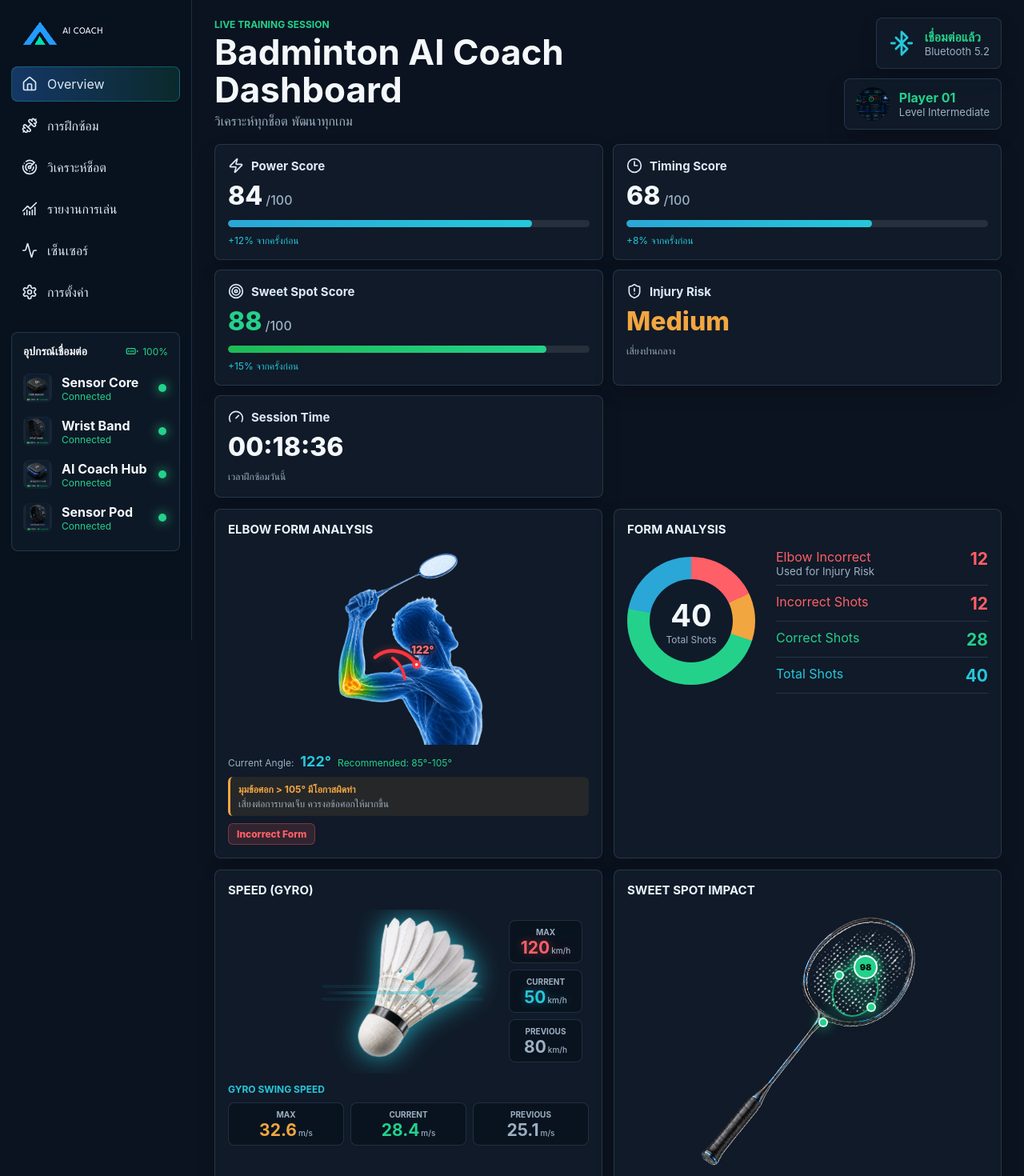
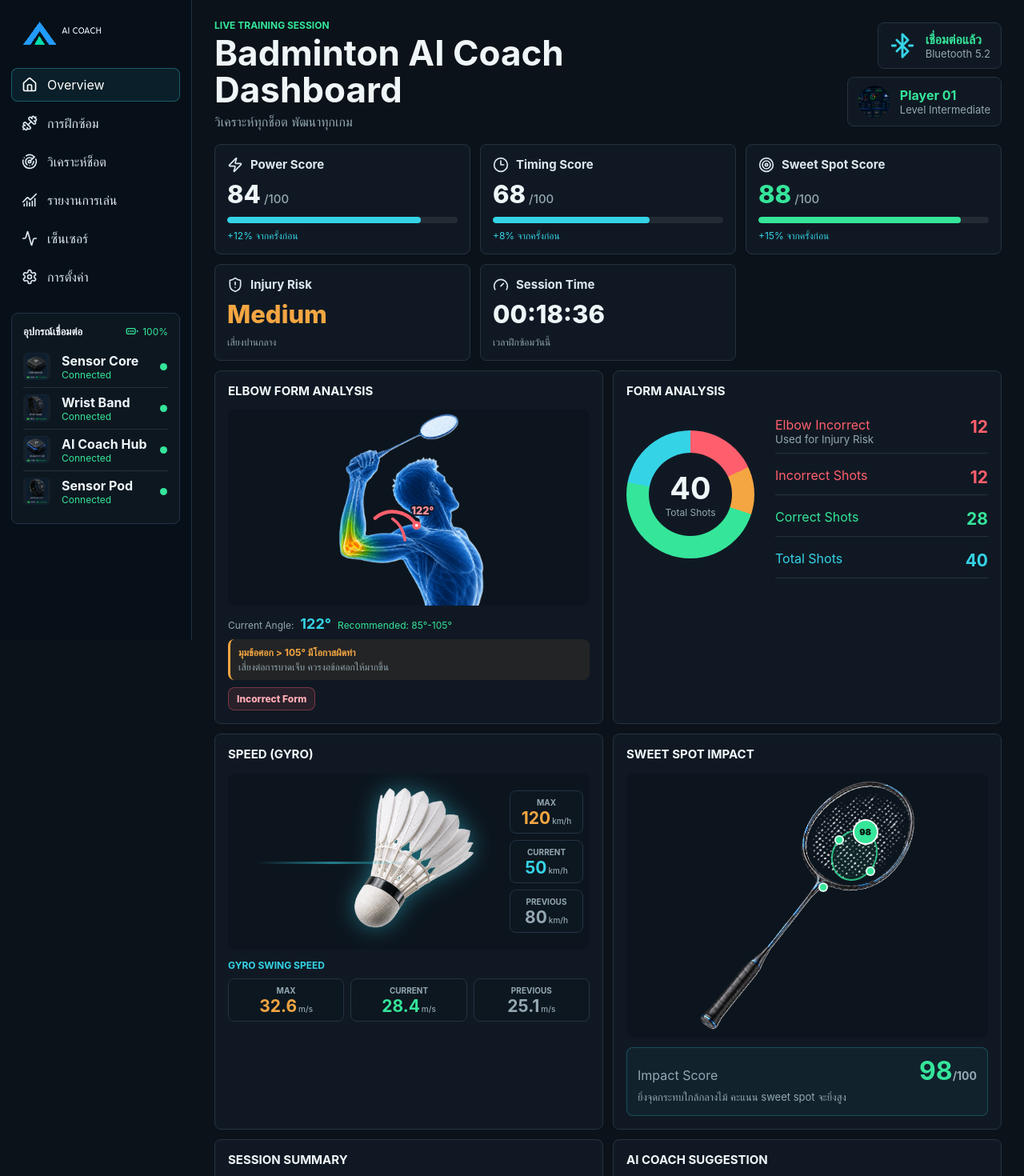
Before and after one commit to Anuwry/level2_hack3_dashboard, a React (Vite) app: page / in a window 1280 px wide. Shown: the top 1470 px of the page at 80% size. Built offline with nearby package versions, Linux system fonts and the light colour scheme.

Commit message:
Simplify dashboard visual style

```diff
--- a/src/App.css
+++ b/src/App.css
@@ -1,18 +1,16 @@
 :root {
-  --bg: #0b1320;
-  --surface: #111b29;
-  --surface-strong: #152031;
-  --surface-soft: rgba(255, 255, 255, 0.04);
-  --line: rgba(132, 180, 214, 0.18);
-  --text: #f4f8fb;
-  --muted: #9db0c2;
-  --blue: #2aa7d7;
-  --cyan: #25c7da;
-  --green: #23d18b;
-  --orange: #f2a640;
-  --red: #ff5f67;
-  --violet: #64a6ff;
-  --shadow: 0 10px 24px rgba(0, 0, 0, 0.16);
+  --bg: #0b1219;
+  --sidebar: #071019;
+  --panel: #101923;
+  --panel-soft: #0d1720;
+  --line: #233343;
+  --line-soft: rgba(151, 178, 197, 0.16);
+  --text: #eef6f8;
+  --muted: #93a8b2;
+  --cyan: #35d3e6;
+  --green: #35e59a;
+  --orange: #f4a642;
+  --red: #ff5f6d;
 }
 
 * {
@@ -30,7 +28,7 @@ body {
   min-width: 320px;
   color: var(--text);
   font-family: Inter, ui-sans-serif, system-ui, -apple-system, BlinkMacSystemFont, "Segoe UI", sans-serif;
-  background: #0b1320;
+  background: var(--bg);
 }
 
 button,
@@ -53,32 +51,32 @@ a {
   min-width: 0;
   padding: 22px 14px;
   border-right: 1px solid var(--line);
-  background: #08111e;
+  background: var(--sidebar);
 }
 
 .logo {
   display: flex;
   align-items: center;
-  padding: 0 10px 20px;
+  padding: 0 10px 22px;
 }
 
 .logo img {
-  width: 134px;
+  width: 132px;
   height: auto;
 }
 
 .nav {
   display: grid;
-  gap: 8px;
+  gap: 6px;
 }
 
 .nav a {
   display: flex;
   align-items: center;
   gap: 12px;
-  min-height: 44px;
-  padding: 11px 12px;
-  color: #dce9f6;
+  min-height: 42px;
+  padding: 10px 12px;
+  color: #dce8ee;
   text-decoration: none;
   border: 1px solid transparent;
   border-radius: 8px;
@@ -86,30 +84,31 @@ a {
 
 .nav a.active,
 .nav a:hover {
-  border-color: rgba(37, 199, 218, 0.3);
-  background: linear-gradient(90deg, rgba(47, 128, 237, 0.35), rgba(35, 209, 139, 0.13));
+  color: #ffffff;
+  border-color: rgba(53, 211, 230, 0.34);
+  background: rgba(53, 211, 230, 0.08);
 }
 
 .miniStatus {
-  margin-top: 28px;
+  margin-top: 24px;
   padding: 14px;
   border: 1px solid var(--line);
   border-radius: 8px;
-  background: rgba(16, 27, 42, 0.78);
+  background: var(--panel-soft);
 }
 
 .miniTitle {
   display: flex;
   align-items: center;
   justify-content: space-between;
-  gap: 12px;
+  gap: 10px;
   flex-wrap: wrap;
   margin-bottom: 10px;
 }
 
 .miniTitle h2 {
   margin: 0;
-  font-size: 14px;
+  font-size: 13px;
 }
 
 .miniTitle span,
@@ -124,18 +123,22 @@ a {
 
 .miniRow {
   display: grid;
-  grid-template-columns: 38px 1fr 12px;
+  grid-template-columns: 38px 1fr 10px;
   gap: 10px;
   align-items: center;
-  padding: 9px 0;
+  padding: 8px 0;
+}
+
+.miniRow:not(:last-child) {
+  border-bottom: 1px solid var(--line-soft);
 }
 
 .miniRow img {
-  width: 36px;
-  height: 36px;
+  width: 34px;
+  height: 34px;
   object-fit: contain;
-  border-radius: 8px;
-  background: rgba(255, 255, 255, 0.06);
+  border-radius: 6px;
+  background: rgba(255, 255, 255, 0.04);
 }
 
 .miniRow b,
@@ -144,18 +147,17 @@ a {
 }
 
 .miniRow i {
-  width: 10px;
-  height: 10px;
-  border-radius: 99px;
+  width: 9px;
+  height: 9px;
+  border-radius: 50%;
   background: var(--green);
-  box-shadow: 0 0 14px var(--green);
 }
 
 .main {
   width: 100%;
   max-width: 1440px;
   min-width: 0;
-  padding: 22px 28px 32px;
+  padding: 24px 28px 34px;
 }
 
 .topbar,
@@ -172,28 +174,28 @@ a {
   margin-bottom: 18px;
 }
 
+.title {
+  max-width: 100%;
+  min-width: 0;
+}
+
 .title p,
 .title h1,
 .title span {
   margin: 0;
 }
 
-.title {
-  max-width: 100%;
-  min-width: 0;
-}
-
 .title p {
   color: var(--green);
+  font-size: 12px;
   font-weight: 700;
   text-transform: uppercase;
-  font-size: 12px;
 }
 
 .title h1 {
-  margin-top: 4px;
-  font-size: clamp(28px, 4vw, 44px);
-  line-height: 1.05;
+  margin-top: 5px;
+  font-size: clamp(30px, 3.7vw, 44px);
+  line-height: 1.04;
   overflow-wrap: anywhere;
 }
 
@@ -204,19 +206,18 @@ a {
 }
 
 .connection {
-  gap: 12px;
+  gap: 10px;
   flex-wrap: wrap;
   justify-content: flex-end;
 }
 
 .pill {
   gap: 12px;
-  min-height: 64px;
-  padding: 10px 14px;
+  min-height: 58px;
+  padding: 10px 13px;
   border: 1px solid var(--line);
   border-radius: 8px;
-  background: rgba(16, 27, 42, 0.82);
-  box-shadow: var(--shadow);
+  background: var(--panel);
 }
 
 .pill svg {
@@ -238,97 +239,25 @@ a {
 }
 
 .player img {
-  width: 42px;
-  height: 42px;
+  width: 40px;
+  height: 40px;
   border-radius: 50%;
   object-fit: cover;
 }
 
 .metricsGrid {
   display: grid;
-  grid-template-columns: repeat(5, minmax(140px, 1fr));
+  grid-template-columns: repeat(5, minmax(142px, 1fr));
   gap: 12px;
   min-width: 0;
-}
-
-.card {
-  border: 1px solid var(--line);
-  border-radius: 8px;
-  background: #101a28;
-  box-shadow: var(--shadow);
-}
-
-.metric {
-  min-height: 128px;
-  padding: 16px;
-}
-
-.metricHeader {
-  gap: 9px;
-  color: #dce9f6;
-}
-
-.metricHeader h2,
-.panel h2 {
-  margin: 0;
-  font-size: 15px;
-}
-
-.metricValue {
-  margin-top: 12px;
-  font-size: 32px;
-  font-weight: 850;
-  line-height: 1;
-}
-
-.metricValue small {
-  margin-left: 4px;
-  color: var(--muted);
-  font-size: 16px;
-  font-weight: 500;
-}
-
-.metric.orange .metricValue {
-  color: var(--orange);
-}
-
-.bar {
-  height: 9px;
-  margin: 14px 0 9px;
-  overflow: hidden;
-  border-radius: 99px;
-  background: rgba(255, 255, 255, 0.09);
-}
-
-.bar i {
-  display: block;
-  height: 100%;
-  border-radius: 99px;
-  background: linear-gradient(90deg, var(--blue), var(--cyan));
-}
-
-.green .bar i {
-  background: linear-gradient(90deg, #1dbb55, var(--green));
-}
-
-.delta,
-.note {
-  margin: 0;
-  color: var(--cyan);
-  font-size: 12px;
-}
-
-.note {
-  margin-top: 13px;
-  color: var(--muted);
 }
 
 .analysisGrid,
 .insightGrid,
 .deviceGrid {
   display: grid;
-  gap: 14px;
-  margin-top: 14px;
+  gap: 12px;
+  margin-top: 12px;
 }
 
 .analysisGrid {
@@ -343,14 +272,85 @@ a {
   grid-template-columns: 1fr 1.25fr 0.8fr;
 }
 
+.card {
+  min-width: 0;
+  border: 1px solid var(--line);
+  border-radius: 8px;
+  background: var(--panel);
+}
+
+.metric {
+  min-height: 116px;
+  padding: 15px;
+}
+
+.metricHeader {
+  gap: 9px;
+  color: #dce8ee;
+}
+
+.metricHeader h2,
+.panel h2 {
+  margin: 0;
+  font-size: 15px;
+}
+
+.metricValue {
+  margin-top: 11px;
+  font-size: 31px;
+  font-weight: 800;
+  line-height: 1;
+}
+
+.metricValue small {
+  margin-left: 4px;
+  color: var(--muted);
+  font-size: 15px;
+  font-weight: 500;
+}
+
+.metric.orange .metricValue {
+  color: var(--orange);
+}
+
+.bar {
+  height: 8px;
+  margin: 13px 0 8px;
+  overflow: hidden;
+  border-radius: 99px;
+  background: rgba(255, 255, 255, 0.08);
+}
+
+.bar i {
+  display: block;
+  height: 100%;
+  border-radius: 99px;
+  background: var(--cyan);
+}
+
+.green .bar i {
+  background: var(--green);
+}
+
+.delta,
+.note {
+  margin: 0;
+  color: var(--cyan);
+  font-size: 12px;
+}
+
+.note {
+  margin-top: 12px;
+  color: var(--muted);
+}
+
 .panel {
-  min-width: 0;
   padding: 16px;
 }
 
 .panel > h2 {
   margin-bottom: 14px;
-  color: #eaf4ff;
+  color: #f1f8fa;
   line-height: 1.25;
   text-transform: uppercase;
 }
@@ -362,17 +362,19 @@ a {
   object-fit: contain;
 }
 
-.panelImage.compact {
-  width: 72%;
-  margin: 0 auto;
+.elbowVisual,
+.speedWrap,
+.sweetSpotStage {
+  position: relative;
+  display: grid;
+  place-items: center;
+  border-radius: 8px;
+  background: #0c151e;
+  overflow: hidden;
 }
 
 .elbowVisual {
-  position: relative;
-  display: grid;
-  min-height: 228px;
-  place-items: center;
-  overflow: hidden;
+  min-height: 238px;
 }
 
 .elbowImage {
@@ -390,12 +392,11 @@ a {
   height: 78px;
   overflow: visible;
   pointer-events: none;
-  filter: drop-shadow(0 0 5px rgba(255, 95, 103, 0.36));
 }
 
 .elbowArmArc path {
   fill: none;
-  stroke: #ff343f;
+  stroke: var(--red);
   stroke-width: 5;
   stroke-linecap: round;
 }
@@ -406,23 +407,23 @@ a {
 
 .elbowArmArc circle {
   fill: #fff;
-  stroke: #ff343f;
+  stroke: var(--red);
   stroke-width: 4;
 }
 
 .elbowArmArc text {
-  fill: #ff6b73;
+  fill: #ff8f98;
   font-size: 14px;
   font-weight: 900;
   paint-order: stroke;
-  stroke: rgba(16, 26, 40, 0.85);
+  stroke: rgba(12, 21, 30, 0.9);
   stroke-width: 4px;
 }
 
 .elbowInfo {
   display: grid;
   gap: 9px;
-  margin-top: 10px;
+  margin-top: 12px;
   font-size: 12px;
 }
 
@@ -446,11 +447,11 @@ a {
 .elbowWarning {
   display: grid;
   gap: 3px;
-  padding: 8px 10px;
+  padding: 9px 10px;
   color: var(--orange);
   border-left: 3px solid var(--orange);
-  border-radius: 6px;
-  background: rgba(244, 163, 61, 0.09);
+  border-radius: 8px;
+  background: rgba(244, 166, 66, 0.08);
 }
 
 .elbowWarning span {
@@ -459,13 +460,13 @@ a {
 
 .statusBadge {
   width: fit-content;
-  padding: 5px 10px;
-  color: var(--red);
+  padding: 6px 10px;
+  color: #ffadb4;
   font-size: 12px;
   font-weight: 800;
-  border: 1px solid rgba(255, 98, 98, 0.35);
-  border-radius: 6px;
-  background: rgba(255, 98, 98, 0.14);
+  border: 1px solid rgba(255, 95, 109, 0.38);
+  border-radius: 8px;
+  background: rgba(255, 95, 109, 0.1);
 }
 
 .formGrid {
@@ -482,7 +483,7 @@ a {
   width: 160px;
   height: 160px;
   border-radius: 50%;
-  background: conic-gradient(var(--red) 0 18%, var(--orange) 18% 30%, var(--green) 30% 78%, var(--blue) 78% 100%);
+  background: conic-gradient(var(--red) 0 18%, var(--orange) 18% 30%, var(--green) 30% 78%, var(--cyan) 78% 100%);
 }
 
 .donut::before {
@@ -491,7 +492,7 @@ a {
   height: 104px;
   content: "";
   border-radius: 50%;
-  background: #101b2a;
+  background: var(--panel);
 }
 
 .donut div {
@@ -515,7 +516,7 @@ a {
 
 .statList {
   display: grid;
-  gap: 10px;
+  gap: 8px;
 }
 
 .stat,
@@ -524,8 +525,8 @@ a {
   justify-content: space-between;
   gap: 14px;
   min-width: 0;
-  padding-bottom: 9px;
-  border-bottom: 1px solid var(--line);
+  padding: 9px 0;
+  border-bottom: 1px solid var(--line-soft);
 }
 
 .stat small {
@@ -564,29 +565,22 @@ a {
 }
 
 .speedWrap {
-  position: relative;
-  display: grid;
-  place-items: center;
-  min-height: 200px;
-  overflow: hidden;
+  min-height: 220px;
 }
 
 .speed {
   width: 65%;
-  filter: drop-shadow(0 0 16px rgba(37, 199, 218, 0.8));
-  animation: speedPulse 2.2s ease-in-out infinite;
+  filter: drop-shadow(0 0 14px rgba(53, 211, 230, 0.45));
 }
 
 .speedTrail {
   position: absolute;
-  left: 5%;
+  left: 8%;
   top: 50%;
-  width: 45%;
-  height: 4px;
+  width: 42%;
+  height: 3px;
   border-radius: 99px;
-  background: linear-gradient(90deg, transparent, var(--cyan), transparent);
-  box-shadow: 0 -8px 0 rgba(37, 199, 218, 0.18), 0 8px 0 rgba(37, 199, 218, 0.18);
-  animation: trailMove 1.6s ease-in-out infinite;
+  background: linear-gradient(90deg, transparent, rgba(53, 211, 230, 0.55), transparent);
 }
 
 .speedOverlay {
@@ -605,8 +599,7 @@ a {
   text-align: center;
   border: 1px solid var(--line);
   border-radius: 8px;
-  background: rgba(7, 17, 29, 0.72);
-  backdrop-filter: blur(8px);
+  background: var(--panel-soft);
 }
 
 .speedStat span {
@@ -631,27 +624,22 @@ a {
   font-weight: 500;
 }
 
-.speedStat.max b {
-  color: var(--red);
-  text-shadow: 0 0 12px rgba(255, 98, 98, 0.42);
+.speedStat.max b,
+.speedStat.gyroMax b {
+  color: var(--orange);
 }
 
 .speedStat.current b {
   color: var(--cyan);
-  text-shadow: 0 0 12px rgba(37, 199, 218, 0.45);
+}
+
+.speedStat.gyroCurrent b {
+  color: var(--green);
 }
 
 .speedStat.previous b,
 .speedStat.gyroPrevious b {
   color: var(--muted);
-}
-
-.speedStat.gyroMax b {
-  color: var(--orange);
-}
-
-.speedStat.gyroCurrent b {
-  color: var(--green);
 }
 
 .gyroBlock {
@@ -672,10 +660,7 @@ a {
 }
 
 .sweetSpotStage {
-  position: relative;
-  display: grid;
   min-height: 300px;
-  place-items: center;
 }
 
 .sweetRacket {
@@ -698,10 +683,9 @@ a {
   top: 31%;
   width: 56px;
   height: 66px;
-  border: 2px solid rgba(35, 209, 139, 0.75);
+  border: 2px solid rgba(53, 229, 154, 0.78);
   border-radius: 50%;
-  background: radial-gradient(circle, rgba(35, 209, 139, 0.2), rgba(35, 209, 139, 0.02) 62%, transparent 70%);
-  box-shadow: 0 0 18px rgba(35, 209, 139, 0.35);
+  background: rgba(53, 229, 154, 0.08);
   transform: translate(-50%, -50%) rotate(28deg);
   pointer-events: none;
 }
@@ -712,32 +696,30 @@ a {
   width: 12px;
   height: 12px;
   place-items: center;
-  color: #04120b;
+  color: #05100b;
   font-size: 0;
   font-weight: 900;
   border: 2px solid rgba(255, 255, 255, 0.86);
   border-radius: 50%;
   background: var(--green);
-  box-shadow: 0 0 15px rgba(35, 209, 139, 0.95);
   transform: translate(-50%, -50%);
 }
 
 .hitDot.current {
-  width: 30px;
-  height: 30px;
+  width: 32px;
+  height: 32px;
   font-size: 11px;
   border-color: #fff;
-  animation: sweetPulse 1.6s ease-in-out infinite;
 }
 
 .sweetScore {
   display: grid;
-  gap: 6px;
-  margin-top: 10px;
-  padding: 12px 14px;
-  border: 1px solid rgba(37, 199, 218, 0.26);
+  gap: 7px;
+  margin-top: 12px;
+  padding: 13px;
+  border: 1px solid rgba(53, 211, 230, 0.24);
   border-radius: 8px;
-  background: rgba(37, 199, 218, 0.07);
+  background: rgba(53, 211, 230, 0.05);
 }
 
 .sweetScore div {
@@ -775,12 +757,17 @@ a {
   gap: 10px;
 }
 
+.summaryItem,
+.suggestion,
+.deviceCard {
+  border: 1px solid var(--line-soft);
+  border-radius: 8px;
+  background: var(--panel-soft);
+}
+
 .summaryItem {
   min-height: 82px;
-  padding: 14px;
-  border: 1px solid var(--line);
-  border-radius: 8px;
-  background: var(--surface-soft);
+  padding: 13px;
 }
 
 .summaryItem span,
@@ -796,7 +783,7 @@ a {
 
 .suggestions {
   display: grid;
-  gap: 10px;
+  gap: 9px;
 }
 
 .suggestion {
@@ -805,9 +792,6 @@ a {
   gap: 12px;
   align-items: center;
   padding: 11px;
-  border: 1px solid var(--line);
-  border-radius: 8px;
-  background: rgba(255, 255, 255, 0.045);
 }
 
 .suggestion b,
@@ -818,19 +802,19 @@ a {
 .suggestion em {
   min-width: 78px;
   padding: 7px 10px;
-  border-radius: 999px;
-  background: rgba(47, 128, 237, 0.22);
+  border-radius: 99px;
+  background: rgba(53, 211, 230, 0.14);
   font-size: 12px;
   font-style: normal;
   text-align: center;
 }
 
 .suggestion em.green {
-  background: rgba(35, 209, 139, 0.18);
+  background: rgba(53, 229, 154, 0.14);
 }
 
 .suggestion em.orange {
-  background: rgba(244, 163, 61, 0.18);
+  background: rgba(244, 166, 66, 0.14);
 }
 
 .deviceList,
@@ -848,12 +832,9 @@ a {
 }
 
 .deviceCard {
-  min-height: 154px;
+  min-height: 150px;
   padding: 10px;
   text-align: center;
-  border: 1px solid var(--line);
-  border-radius: 8px;
-  background: rgba(255, 255, 255, 0.045);
 }
 
 .deviceCard img {
@@ -874,7 +855,7 @@ a {
 
 .quickActions {
   display: grid;
-  gap: 10px;
+  gap: 9px;
 }
 
 .quickActions button {
@@ -882,61 +863,21 @@ a {
   align-items: center;
   justify-content: center;
   gap: 9px;
-  min-height: 48px;
-  padding: 12px;
-  color: #fff;
+  min-height: 46px;
+  padding: 11px;
+  color: var(--text);
   font-weight: 750;
-  border: 1px solid rgba(255, 255, 255, 0.12);
+  border: 1px solid var(--line);
   border-radius: 8px;
-  background: linear-gradient(90deg, rgba(47, 128, 237, 0.92), rgba(35, 209, 139, 0.68));
+  background: var(--panel-soft);
   cursor: pointer;
 }
 
-.quickActions button:nth-child(2),
-.quickActions button:nth-child(4) {
-  background: linear-gradient(90deg, rgba(142, 108, 255, 0.92), rgba(244, 163, 61, 0.72));
-}
-
-@keyframes speedPulse {
-  0%,
-  100% {
-    transform: translateX(0) rotate(-2deg);
+@media (max-width: 1280px) {
+  .metricsGrid {
+    grid-template-columns: repeat(3, minmax(0, 1fr));
   }
 
-  50% {
-    transform: translateX(8px) rotate(2deg);
-  }
-}
-
-@keyframes trailMove {
-  0% {
-    opacity: 0;
-    transform: translateX(0);
-  }
-
-  50% {
-    opacity: 0.8;
-  }
-
-  100% {
-    opacity: 0;
-    transform: translateX(55%);
-  }
-}
-
-@keyframes sweetPulse {
-  0%,
-  100% {
-    box-shadow: 0 0 12px rgba(35, 209, 139, 0.85), 0 0 0 0 rgba(35, 209, 139, 0.3);
-  }
-
-  50% {
-    box-shadow: 0 0 20px rgba(35, 209, 139, 1), 0 0 0 10px rgba(35, 209, 139, 0);
-  }
-}
-
-@media (max-width: 1280px) {
-  .metricsGrid,
   .analysisGrid,
   .insightGrid,
   .deviceGrid {
@@ -998,6 +939,7 @@ a {
 
   .sidebar {
     max-width: 100vw;
+    padding: 18px 14px;
     overflow: hidden;
   }
 
@@ -1006,10 +948,8 @@ a {
   }
 
   .title h1 {
-    max-width: 100%;
     font-size: 24px;
     line-height: 1.16;
-    word-break: normal;
     overflow-wrap: break-word;
   }
 
@@ -1037,8 +977,4 @@ a {
   .speedWrap {
     overflow: visible;
   }
-
-  .sweetSpotStage .panelImage {
-    width: 92%;
-  }
 }
```
